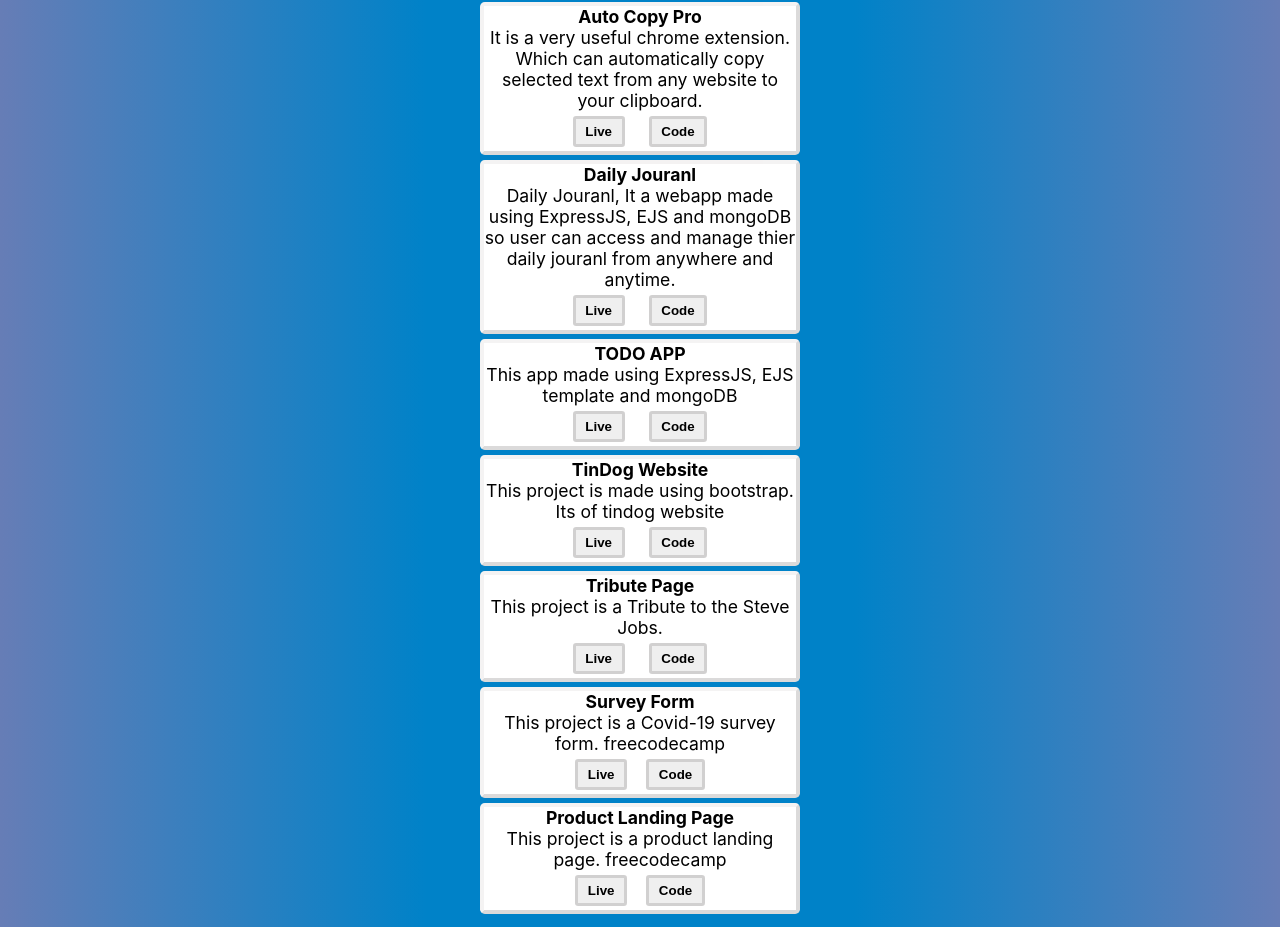
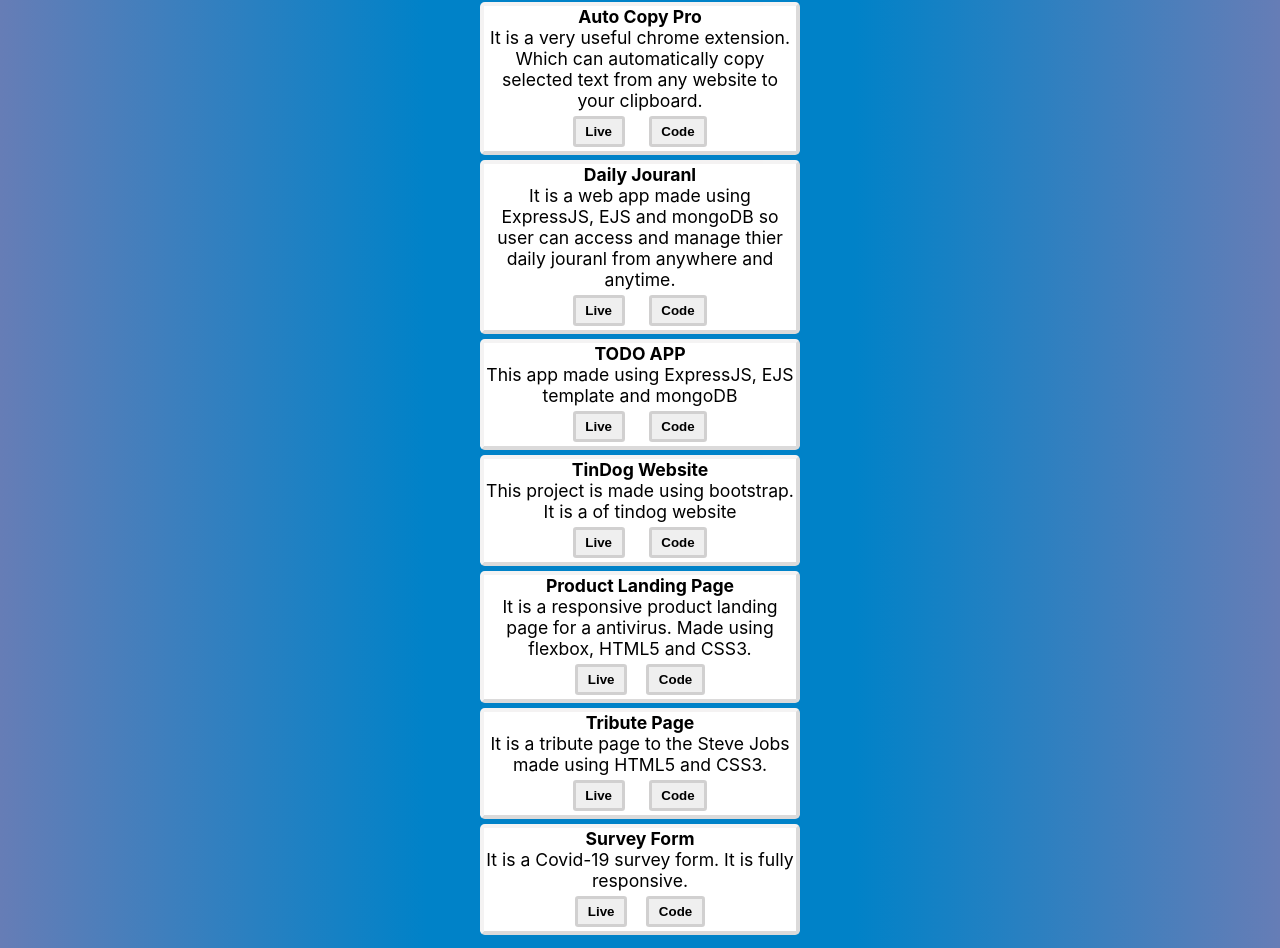
Before and after one commit to 99hafizurrahman/rahmanxyz.github.io, a plain HTML site: page index.html in a window 1280 px wide. Shown: the part 1485-2433 px from the top of the page. Before the commit the page ends 2412 px from the top, so only its background shows below. Drawn offline with Linux system fonts and the light colour scheme.

Commit message:
sovle broken project link

```diff
--- a/index.html
+++ b/index.html
@@ -102,7 +102,7 @@
                 <h1 class="project-title">Hashname</h1>
                 <p class="project-description">This is the new method to get your desired username from social networks
                     without using numbers and underscore.</p>
-                <button class="button"> <a href="https://guarded-bayou-59745.herokuapp.com/" target="_blank"
+                <button class="button"> <a href="https://intense-ocean-91741.herokuapp.com/" target="_blank"
                         rel="noopener noreferrer">
                         Live
 
@@ -124,13 +124,13 @@
 
                     </a></button>
 
-                <button class="button"><a href="https://github.com/rahmanxyz/tindog" target="_blank"
+                <button class="button"><a href="https://github.com/rahmanxyz/AutoCopyPro" target="_blank"
                         rel="noopener noreferrer">Code</a></button>
 
             </section>
             <section class="project-tile">
                 <h1 class="project-title">Daily Jouranl</h1>
-                <p class="project-description">Daily Jouranl, It a webapp made using ExpressJS, EJS and mongoDB so user
+                <p class="project-description">It is a web app made using ExpressJS, EJS and mongoDB so user
                     can access and manage thier daily jouranl from anywhere and anytime.</p>
                 <button class="button"> <a href="https://serene-ocean-10475.herokuapp.com/" target="_blank"
                         rel="noopener noreferrer">
@@ -138,7 +138,7 @@
 
                     </a></button>
 
-                <button class="button"><a href="https://github.com/rahmanxyz/tindog" target="_blank"
+                <button class="button"><a href="https://github.com/rahmanxyz/Daily-Journal" target="_blank"
                         rel="noopener noreferrer">Code</a></button>
 
             </section>
@@ -152,7 +152,7 @@
 
                     </a></button>
 
-                <button class="button"><a href="https://github.com/rahmanxyz/tindog" target="_blank"
+                <button class="button"><a href="https://github.com/rahmanxyz/TodoApp" target="_blank"
                         rel="noopener noreferrer">Code</a></button>
 
             </section>
@@ -164,7 +164,7 @@
 
             <section class="project-tile">
                 <h1 class="project-title">TinDog Website</h1>
-                <p class="project-description">This project is made using bootstrap. Its of tindog website</p>
+                <p class="project-description">This project is made using bootstrap. It is a of tindog website</p>
                 <button class="button"> <a href="https://rahmanxyz.github.io/tindog/" target="_blank"
                         rel="noopener noreferrer">
                         Live
@@ -175,15 +175,23 @@
                         rel="noopener noreferrer">Code</a></button>
 
             </section>
+            <section class="project-tile">
 
-            <!-- https://serene-ocean-10475.herokuapp.com/ Daily Jouranl -->
-            <!-- https://intense-ocean-91741.herokuapp.com/ hashname -->
-            <!-- https://chrome.google.com/webstore/detail/auto-copy-pro/dggjedhladcgnhkehemidebdddebfkad auto-copy-pro -->
+                <h1 class="project-title">Product Landing Page</h1>
+                <p class="project-description">It is a responsive product landing page for a antivirus. Made using
+                    flexbox, HTML5 and
+                    CSS3.</p>
+                <button class="button"><a href="https://rahmanxyz.github.io/product-landing-page/" target="_blank"
+                        rel="noopener noreferrer">Live
+                    </a></button><button class="button"><a href="https://github.com/rahmanxyz/product-landing-page"
+                        target="_blank" rel="noopener noreferrer"> Code</a></button>
+            </section>
+
 
 
             <section class="project-tile">
                 <h1 class="project-title">Tribute Page</h1>
-                <p class="project-description">This project is a Tribute to the Steve Jobs.</p>
+                <p class="project-description">It is a tribute page to the Steve Jobs made using HTML5 and CSS3.</p>
                 <button class="button"> <a href="https://rahmanxyz.github.io/steve-jobs/" target="_blank"
                         rel="noopener noreferrer">
                         Live
@@ -201,7 +209,7 @@
             <section class="project-tile">
 
                 <h1 class="project-title">Survey Form</h1>
-                <p class="project-description">This project is a Covid-19 survey form. freecodecamp </p>
+                <p class="project-description">It is a Covid-19 survey form. It is fully responsive.</p>
                 <button class="button"><a href="https://rahmanxyz.github.io/covid-19/" target="_blank"
                         rel="noopener noreferrer"> Live
                     </a></button><button class="button"><a href="https://github.com/rahmanxyz/covid-19" target="_blank"
@@ -211,15 +219,6 @@
             </section>
 
 
-            <section class="project-tile">
-
-                <h1 class="project-title">Product Landing Page</h1>
-                <p class="project-description">This project is a product landing page. freecodecamp</p>
-                <button class="button"><a href="https://rahmanxyzgithub.io/product-landing-page/" target="_blank"
-                        rel="noopener noreferrer">Live
-                    </a></button><button class="button"><a href="https://github.com/rahmanxyz/product-landing-page"
-                        target="_blank" rel="noopener noreferrer"> Code</a></button>
-            </section>
 
 
 
```
